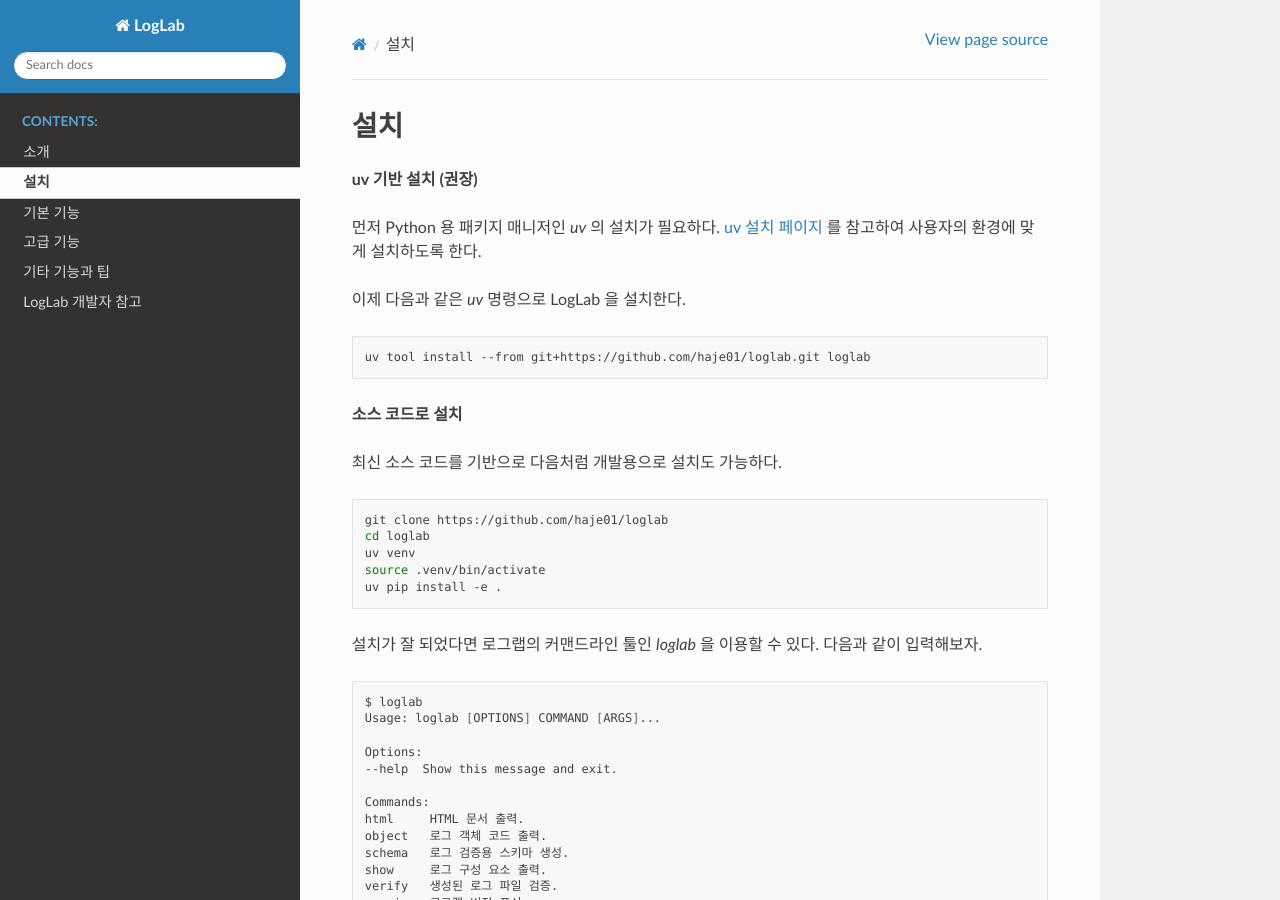
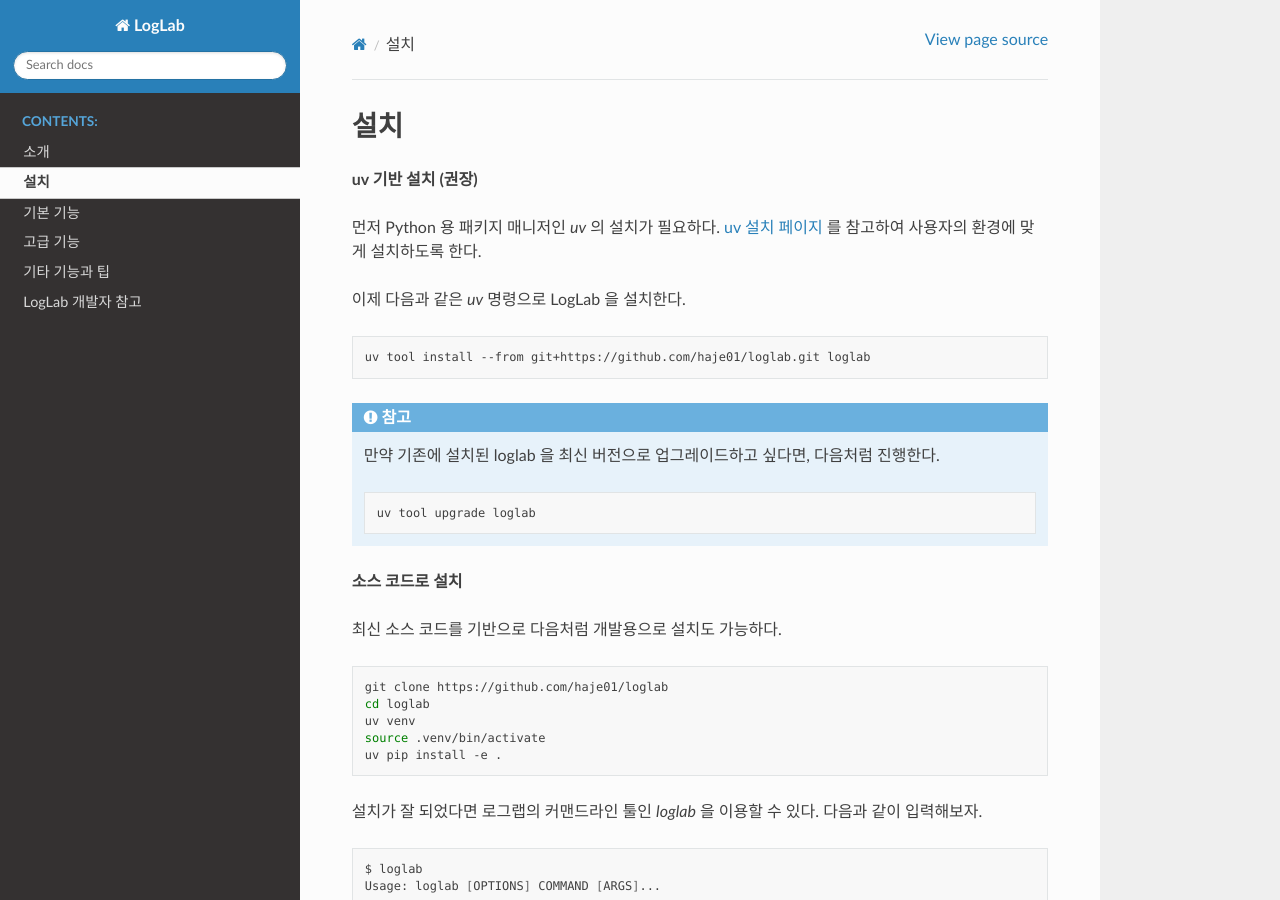
Before and after one commit to haje01/loglab, a Sphinx documentation site: the page built from docs/installation.rst, in a window 1280 px wide and 900 px high. Built offline with Sphinx 7.4.7 and the Read the Docs theme 3.1.0, drawn with Linux system fonts in a browser that asks for light colours.

Commit message:
update doc

```diff
--- a/docs/installation.rst
+++ b/docs/installation.rst
@@ -10,6 +10,14 @@
 .. code:: bash
 
     uv tool install --from git+https://github.com/haje01/loglab.git loglab
+
+.. note::
+
+    만약 기존에 설치된 loglab 을 최신 버전으로 업그레이드하고 싶다면, 다음처럼 진행한다.
+
+    .. code:: bash
+
+        uv tool upgrade loglab
 
 
 **소스 코드로 설치**
```
Also changed, not shown: README.md (+5 -0 lines).
